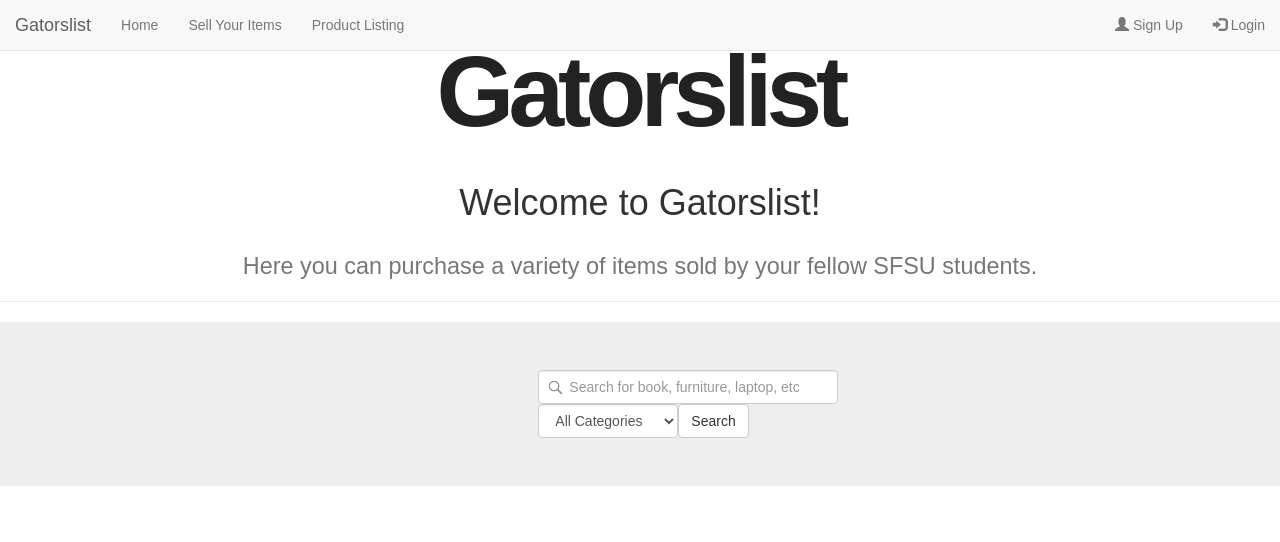
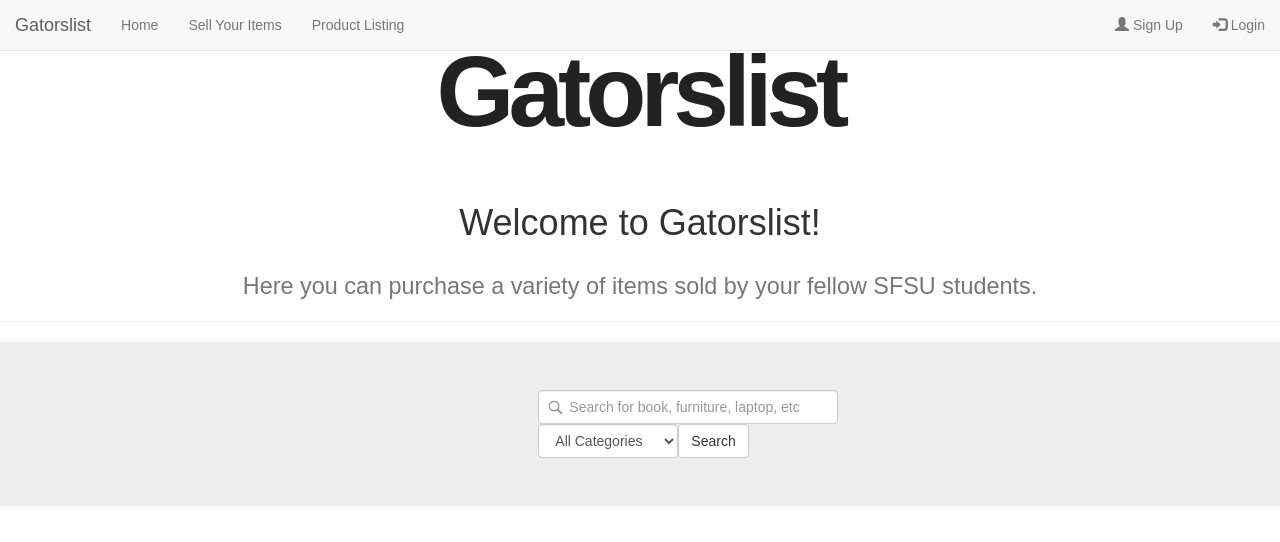
Before and after one commit to Alrashed/Gatorslist, a PHP site: page / in a window 1280 px wide. Shown: the top 542 px of the page. Run offline with PHP 8.4, Linux system fonts and the light colour scheme; some libraries are stand-ins or nearby versions.

Commit message:
First init

```diff
--- a/m2/application/view/_templates/header.php
+++ b/m2/application/view/_templates/header.php
@@ -24,7 +24,7 @@
       </div>
     </nav>
 
-    <title>Gatorslist</title>
+    <title class="title-top-margin">Gatorslist</title>
     <meta name="description" content="">
     <meta name="viewport" content="width=device-width, initial-scale=1.0">
 
--- a/m2/application/view/home/index.php
+++ b/m2/application/view/home/index.php
@@ -1,4 +1,4 @@
-<div class="page-header text-center title-top-margin">
+<div class="page-header text-center ">
   <h1>Welcome to Gatorslist!</h1>
   <h1><small>Here you can purchase a variety of items sold by your fellow SFSU students.</small></h1>
 </div>
```
